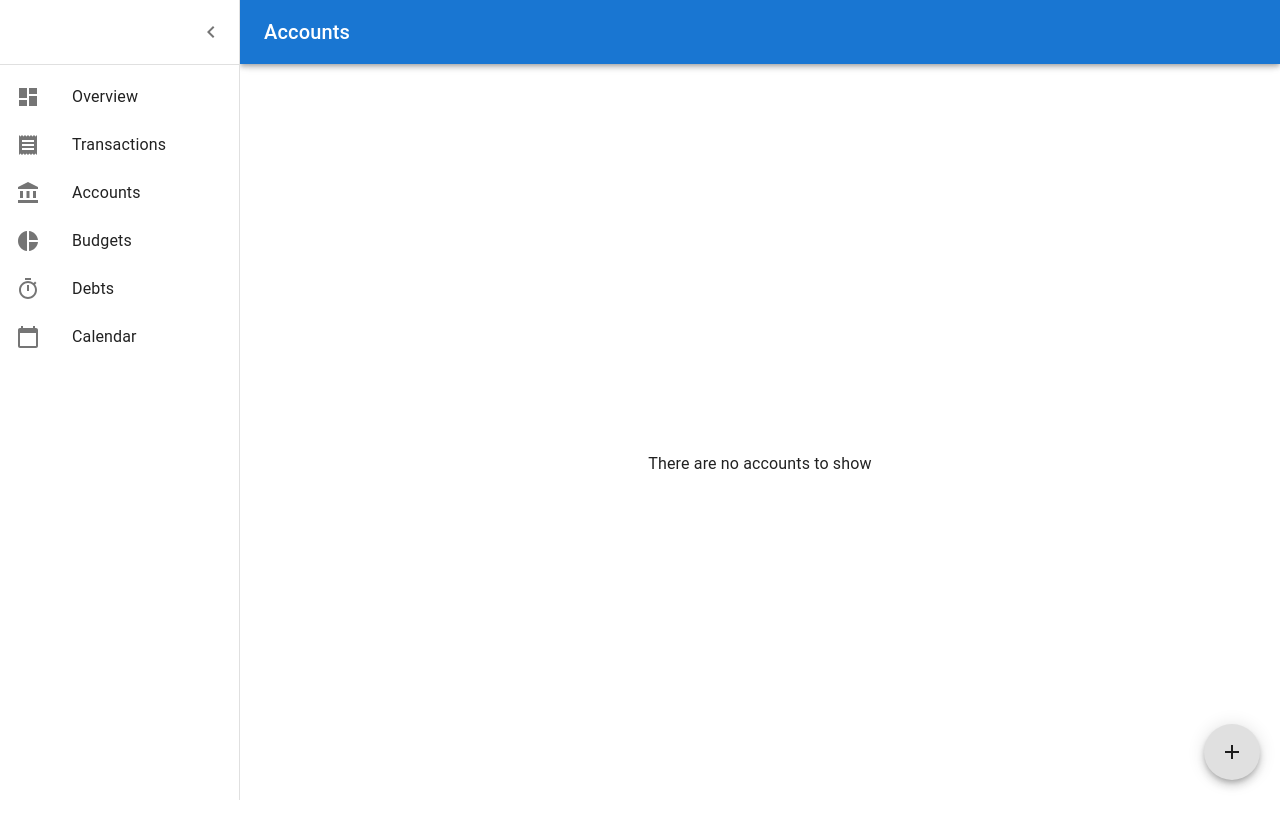
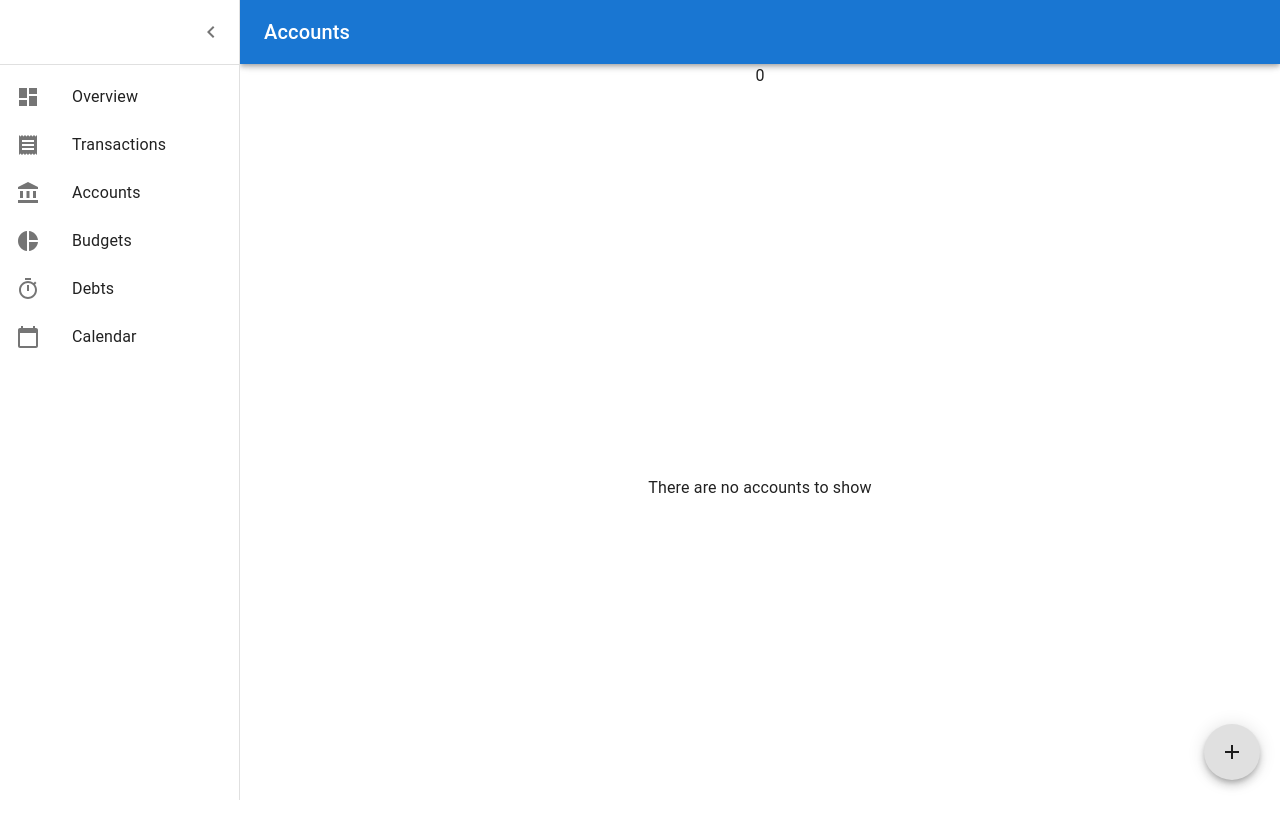
Before and after one commit to nashminn/Budget-Buddy, a React (Create React App) app: page /accounts in a window 1280 px wide. Shown: the top 826 px of the page. Built offline with nearby package versions, Linux system fonts and the light colour scheme.

Commit message:
account card tweaked

```diff
--- a/src/pages/Accounts/AccountCard.jsx
+++ b/src/pages/Accounts/AccountCard.jsx
@@ -7,7 +7,7 @@ export const AccountCard = ({account, deleteAccount}) => {
     const balanceColor = account.balance >= 0 ? 'green' : 'red';
 
   return (
-    <Card variant="outlined">
+    <Card variant="outlined" sx={{ width: '100%', marginBottom: 2 , position: 'relative', paddingRight: '40px'}} >
         <CardContent>
             <Typography variant="h5" component="h2">
                 {account.name}
@@ -16,7 +16,9 @@ export const AccountCard = ({account, deleteAccount}) => {
                 Balance: {account.balance}
             </Typography>
 
-            <DeleteDialog deleteHandle={deleteAccount} id={account.id} promptTitle={"Delete account?"} prompt={"Are you sure you want to delete this account?"}/>
+            <div style={{ position: 'absolute', top: 5, right: 5 }}>
+                <DeleteDialog deleteHandle={deleteAccount} id={account.id} promptTitle={"Delete account?"} prompt={"Are you sure you want to delete this account?"}/>
+            </div>
         </CardContent>
     </Card>
   )
--- a/src/pages/Accounts/Accounts.jsx
+++ b/src/pages/Accounts/Accounts.jsx
@@ -1,6 +1,6 @@
 import React, { useState } from 'react'
 import { Layout } from '../../components/Layout'
-import { Box, Fab, List, ListItem } from '@mui/material'
+import { Box, Fab, List, ListItem, Typography } from '@mui/material'
 import AddIcon from '@mui/icons-material/Add'
 import { AccountModal } from './AccountModal'
 import { AccountCard } from './AccountCard'
@@ -28,7 +28,15 @@ export const Accounts = ( {openSidebar} ) => {
 
   return (
     <Layout title="Accounts" openSidebar={openSidebar}>
+
       <Box>
+
+      <Box sx={{marginTop: 5}}>
+        <Typography>
+          {accounts.length !== 0 ? "Total amount " + accounts.reduce((acc, curr) => acc + curr.balance, 0) : 0}
+        </Typography>
+      </Box>
+
       {accounts.length !== 0 ? (
           <List>
             {accounts.map((acc, index) => (
```
